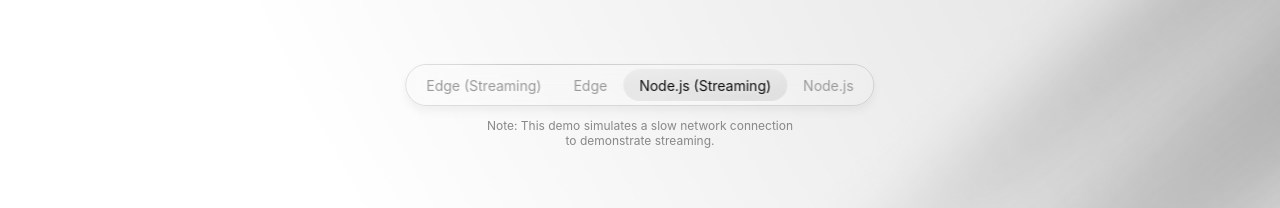
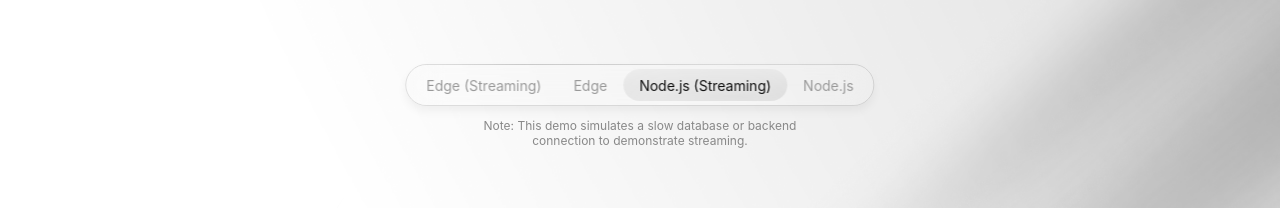
Before and after one commit to vercel-labs/next-on-the-edge, a Next.js app: page /node-streaming in a window 1280 px wide. Shown: the top 208 px of the page. Built offline with nearby package versions, Linux system fonts and the light colour scheme.

Commit message:
Update note

```diff
--- a/app/nav.tsx
+++ b/app/nav.tsx
@@ -75,8 +75,8 @@ export default function NavigationSwitcher() {
         <div className="nav-switcher">{buttons}</div>
       </nav>
       <p className="note">
-        Note: This demo simulates a slow network connection to demonstrate
-        streaming.
+        Note: This demo simulates a slow database or backend connection to
+        demonstrate streaming.
       </p>
     </>
   );
```
